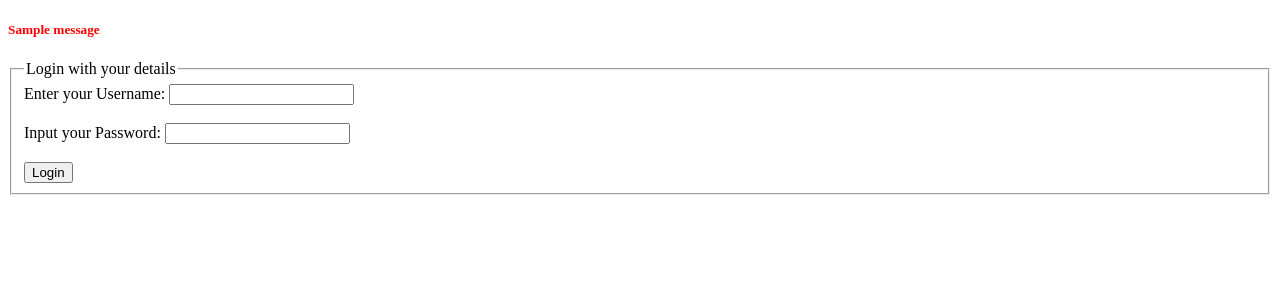
After one commit to Ismat27/first-django-project, a Django app: page /login in a window 1280 px wide. The commit adds this page. Shown: the top 300 px of the page. Run offline with Django 4.2, Linux system fonts and the light colour scheme; one stand-in notice (Sample message) is shown.

Commit message:
added login and logout functionalities

```diff
--- a/myapp/urls.py
+++ b/myapp/urls.py
@@ -4,5 +4,7 @@ from . import views
 urlpatterns = [
     path('', views.index, name='index'),
     path('counter', views.counter, name='counter'),
-    path('register', views.register, name='register')
+    path('register', views.register, name='register'),
+    path('login', views.login, name='login'),
+    path('logout', views.logout, name='logout')
 ]
--- a/myapp/views.py
+++ b/myapp/views.py
@@ -34,6 +34,23 @@ def register(request):
     else:
         return render(request, 'register.html')
 
+def login(request):
+    if request.method == 'POST':
+        username = request.POST['username']
+        password = request.POST['password']
+        user = auth.authenticate(username=username, password=password)
+        if user is not None:
+            auth.login(request, user)
+            return redirect('/')
+        else:
+            messages.info(request, 'Details not correct')
+            return redirect('login')
+    else:
+        return render(request, 'login.html')
+def logout(request):
+    auth.logout(request)
+    return redirect('/')
+
 def counter(request):
     comment = request.POST['comment']
     count = len(comment.split())
--- /dev/null
+++ b/templates/login.html
@@ -0,0 +1,36 @@
+<!DOCTYPE html>
+<html lang="en">
+<head>
+    <meta charset="UTF-8">
+    <meta http-equiv="X-UA-Compatible" content="IE=edge">
+    <meta name="viewport" content="width=device-width, initial-scale=1.0">
+    <title>Login</title>
+    <style>
+        .error-message {
+            color: red;
+        }
+    </style>
+</head>
+<body>
+    {% for message in messages %}
+    <h5 class="error-message">{{message}}</h5>
+    {% endfor %}
+   <form action="login" method="POST">
+    {% csrf_token %}
+       <fieldset>
+           <legend>Login with your details</legend>
+           <div>
+            <label for="username">Enter your Username: </label>
+            <input type="text" name="username" id="username">
+        </div>
+        <br>
+        <div>
+            <label for="password">Input your Password: </label>
+            <input type="password" name="password" id="password">
+        </div>
+        <br>
+        <input type="submit" value="Login">
+       </fieldset>
+   </form>
+</body>
+</html>
```
Also changed, not shown: templates/index.html (+9 -1 lines), db.sqlite3.
